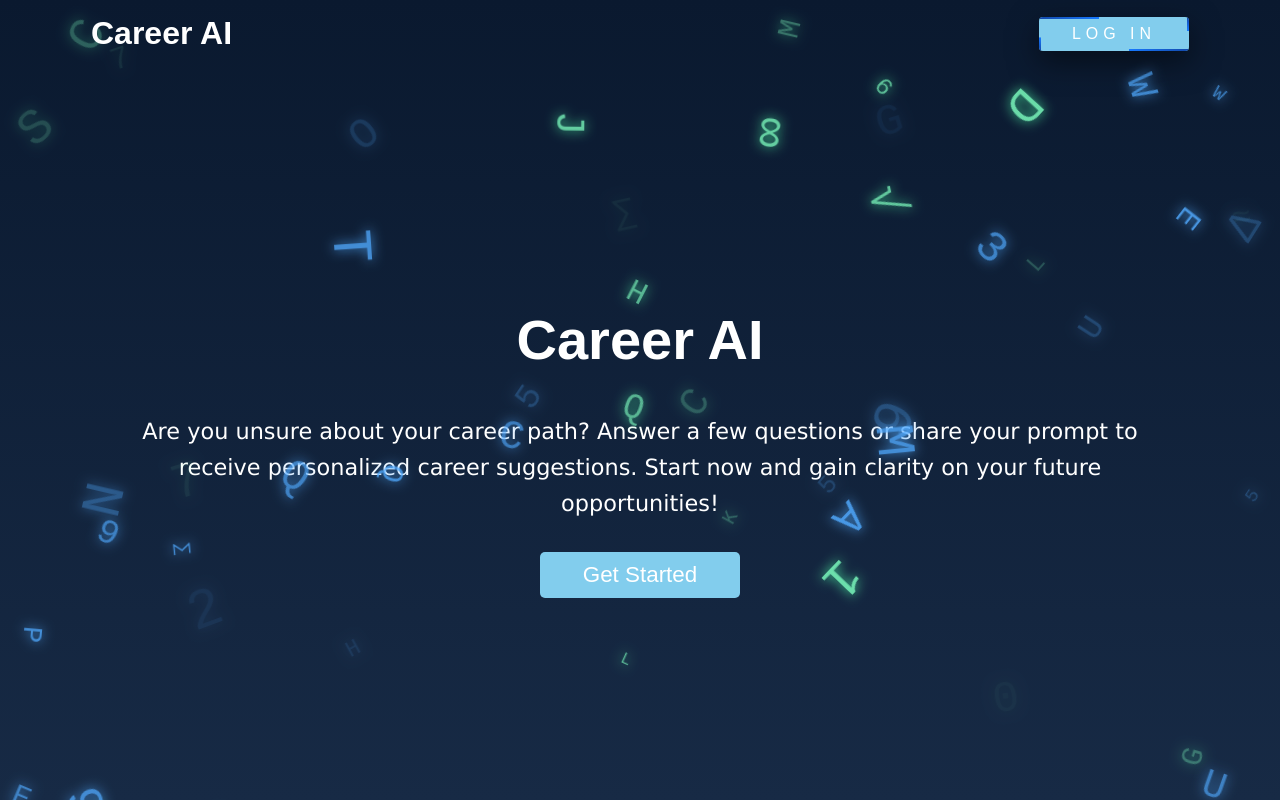
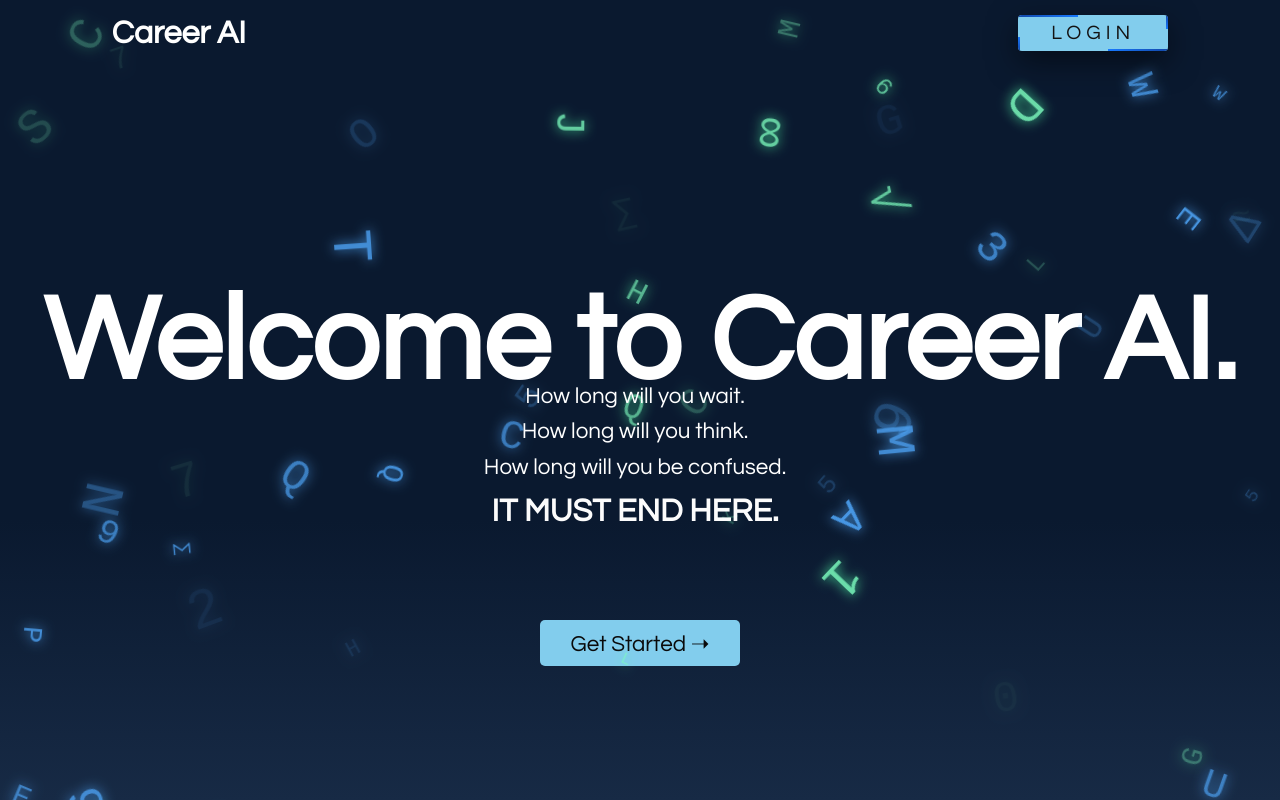
Before and after one commit to dhanvanth342/CareerAI, a React (Create React App) app: page / in a window 1280 px wide. Both pictures are taken after a click on the element "Career AI". Built offline with nearby package versions, Linux system fonts and the light colour scheme.

Commit message:
intropagechanges

```diff
--- a/src/Pages/Intropage.js
+++ b/src/Pages/Intropage.js
@@ -38,18 +38,21 @@ const Intropage = () => {
       <nav className="navbar">
         <div className="logo">Career AI</div>
         <button className="animated-button" onClick={handleLoginClick}>
-          Log In
+          LogIn
           <span></span><span></span><span></span><span></span>
         </button>
       </nav>
 
       <main className="main-content">
-        <h1 className="center-title">Career AI</h1>
+        <h1 className="center-title typewriter-effect ${!cursorActive ? 'no-cursor' : ''}`">Welcome to Career AI.</h1>
         <p className="intro-text">
-          Are you unsure about your career path? Answer a few questions or share your prompt to receive personalized career suggestions. Start now and gain clarity on your future opportunities!
+          <span>How long will you wait. </span>
+          <span>How long will you think. </span>
+          <span>How long will you be confused. </span>
+          <span><strong>IT MUST END HERE.</strong></span>
         </p>
         <button className="animated-get-button" onClick={handleGetStarted}>
-          Get Started
+          Get Started ➝
           <span></span><span></span><span></span><span></span>
         </button>
       </main>
@@ -58,46 +61,3 @@ const Intropage = () => {
 };
 
 export default Intropage;
-
-/*
-import React from 'react';
-import { useNavigate } from 'react-router-dom';
-import '../components/Styles/Intropage.css';
-
-const Intropage = () => {
-  const navigate = useNavigate(); // Initialize navigation
-
-  // Navigate to the login page when the "Log In" button is clicked
-  const handleLoginClick = () => {
-    navigate('/Login');
-  };
-
-  // Navigate to the login page (or other pages) when "Get Started" is clicked
-  const handleGetStarted = () => {
-    navigate('/Signup'); // Redirect to the login page
-  };
-
-  return (
-    <div className="intro-container">
-      <nav className="navbar">
-        <div className="logo">Career AI</div>
-        <button className="login-btn" onClick={handleLoginClick}>
-          Log In
-        </button>
-      </nav>
-
-      <main className="main-content">
-        <h1 className="center-title">Career AI</h1>
-        <p className="intro-text">
-          Are you unsure about your career path? Answer a few questions or share your prompt to receive personalized career suggestions. Start now and gain clarity on your future opportunities!
-        </p>
-        <button className="get-started-btn" onClick={handleGetStarted}>
-          Get Started
-        </button>
-      </main>
-    </div>
-  );
-};
-
-export default Intropage;
-*/
--- a/src/components/Styles/Intropage.css
+++ b/src/components/Styles/Intropage.css
@@ -1,19 +1,31 @@
+@import url('https://fonts.googleapis.com/css2?family=Questrial&display=swap');
+@import url('https://fonts.googleapis.com/css2?family=Prompt:ital,wght@0,100;0,200;0,300;0,400;0,500;0,600;0,700;0,800;0,900;1,100;1,200;1,300;1,400;1,500;1,600;1,700;1,800;1,900&family=Questrial&display=swap');
+@import url('https://fonts.googleapis.com/css2?family=Dosis:wght@200..800&display=swap');
+
 body, html {
     margin: 0;
     padding: 0;
     height: 100%;
     width: 100%;
-    font-family: Arial, sans-serif;
-    background: linear-gradient(180deg, #0a192f, #172a45);
+    font-family: 'Questrial','dosis';
+    background: linear-gradient(to bottom, #0a192f 65%, #172a45);
     overflow-x: hidden;
     position: relative;
-    animation: gradientShift 15s infinite alternate;
+    /* animation: gradientShift 15s infinite alternate; */
 }
+.dosis-style {
+    font-family: 'Dosis', sans-serif;
+    font-weight: 400; /* Adjust the weight to your preference */
+    font-size: 1.2rem; /* Customize the size */
+    color: white; /* Match the rest of the design */
+    line-height: 1.6;
+    margin: 0 7%;
+  }
 
 /* Animate the gradient to shift colors */
 @keyframes gradientShift {
     0% {
-        background: linear-gradient(180deg, #0a192f, #172a45);
+        background: linear-gradient(180deg, #0a192f 70%, #172a45);
     }
     100% {
         background: linear-gradient(180deg, #0a192f, #172a45);
@@ -64,20 +76,6 @@ body, html {
 }
 
 /* Container and Navbar Styling */
-.intro-container {
-    display: flex;
-    flex-direction: column;
-    justify-content: center;
-    align-items: center;
-    height: 100vh;
-    width: 100%;
-    padding: 0;
-    box-sizing: border-box;
-    text-align: center;
-    overflow: hidden;
-    z-index: 1;
-}
-
 .navbar {
     width: 100%;
     display: flex;
@@ -97,6 +95,7 @@ body, html {
     cursor: pointer;
     margin-left: 5%;
     transition: transform 0.3s ease;
+    flex-direction: left;
 }
 
 .logo:hover {
@@ -106,13 +105,14 @@ body, html {
 /* Login button aligned to the right */
 .animated-button {
     max-width: 150px;
+    font-family: 'Questrial';
     background-color: #82cded;
     flex-grow: 1;
-    color: white;
+    color: rgb(19, 18, 18);
     border: none;
     padding: 8px 16px;
     border-radius: 4px;
-    font-size: 1rem;
+    font-size: 1.25rem;
     cursor: pointer;
     transition: background-color 0.3s, transform 0.3s;
     white-space: nowrap;
@@ -120,16 +120,33 @@ body, html {
 }
 
 
-.navbar .animated-button {
+.animated-button {
     margin-left: auto;
     margin-right: 5%;
 }
+.intro-container {
+    display: flex;
+    flex-direction: column;
+    justify-content: center;
+    align-items: center;
+    height: 100vh;
+    width: 100%;
+    padding: 0;
+    box-sizing: border-box;
+    text-align: center;
+    overflow: hidden;
+    z-index: 1;
+}
+
+
 
 .animated-get-button {
+    font-family: 'Questrial';
     padding: 10px 25px;
     width: 200px;
+    margin-top:60px;
     background-color: #82cded;
-    color: white;
+    color: rgb(10, 10, 10);
     border: none;
     border-radius: 5px;
     font-size: 1.4rem;
@@ -165,15 +182,7 @@ body, html {
     margin-bottom: 20px;
 }
 
-.intro-text {
-    font-size: 1.4rem;
-    color: white;
-    margin-bottom: 30px;
-    line-height: 1.6;
-    margin-left: 7%;
-    margin-right:7%;
-    font-family: 'Lucida Sans', 'Lucida Sans Regular', 'Lucida Grande', 'Lucida Sans Unicode', Geneva, Verdana, sans-serif
-}
+
 
 /* Responsive styles */
 @media (max-width: 768px) {
@@ -222,3 +231,109 @@ body, html {
         line-height: 1.4;
     }
 }
+
+/* Typewriter animation for the heading */
+/* Typewriter animation for "Welcome to Career AI" */
+@keyframes typewriter {
+    from {
+        width: 0;
+    }
+    to {
+        width: 100%;
+    }
+}
+
+@keyframes blink {
+    0%, 100% {
+        border-right-color: rgba(255, 255, 255, 0.75);
+    }
+    50% {
+        border-right-color: transparent;
+    }
+}
+
+/* Typewriter effect for the heading */
+.typewriter-effect {
+    font-family: 'Questrial', sans-serif;
+    font-size: 7.5rem;
+    color: white;
+    margin-bottom: 20px;
+    display: inline-block;
+    white-space: nowrap;
+    overflow: hidden;
+    border-right: none;
+    animation: typewriter 2s steps(25, end), blink 0.7s step-end 2s;
+}
+
+/* Stop cursor blinking after typewriter animation finishes */
+.typewriter-effect.no-cursor {
+    border-right: none;
+}
+
+@keyframes fadeInUp {
+    0% {
+        opacity: 0;
+        transform: translateY(30px);
+    }
+    100% {
+        opacity: 1;
+        transform: translateY(0);
+    }
+}
+
+.intro-text span {
+    display: inline-block;
+    margin-right: 10px; /* Adjust this value to increase/decrease spacing */
+}
+
+/* Delay and animate "How long will you think..." text */
+.intro-text {
+    font-family: 'Questrial', sans-serif;
+    font-size: 1.4rem;
+    color: white;
+    text-align: center;
+    margin-top: -45px;
+    line-height: 1.6;
+    margin-left: 7%;
+    margin-right: 7%;
+    opacity: 0;
+    animation: fadeInUp 2s ease-in-out forwards;
+    animation-delay: 2.5s; /* Delay to start AFTER typewriter animation */
+}
+
+/* Extra bold styling for "IT MUST END HERE." */
+.intro-text strong {
+    font-weight: 800;
+    font-size: 2rem;
+    color: white;
+}
+
+.intro-text span:nth-child(1) {
+    opacity: 0;
+    display: block;
+    animation: fadeInUp 1.5s ease-in-out forwards;
+    animation-delay: 2.5s; /* Starts after typewriter effect */
+}
+
+/* Animate the second line */
+.intro-text span:nth-child(2) {
+    opacity: 0;
+    display: block;
+    animation: fadeInUp 1.5s ease-in-out forwards;
+    animation-delay: 4.0s; /* Appears after first line */
+}
+
+/* Animate the third line */
+.intro-text span:nth-child(3) {
+    opacity: 0;
+    display: block;
+    animation: fadeInUp 1.5s ease-in-out forwards;
+    animation-delay: 5.5s; /* Appears after second line */
+}
+
+.intro-text span:nth-child(4) {
+    opacity: 0;
+    display: block;
+    animation: fadeInUp 1.5s ease-in-out forwards;
+    animation-delay: 7.0s; /* Appears after second line */
+}
```
